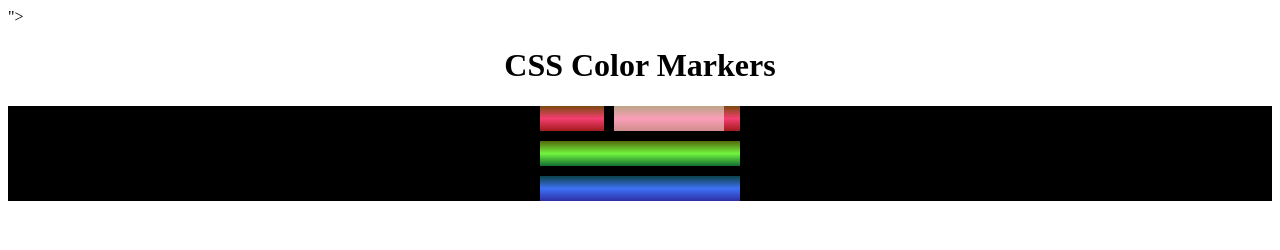
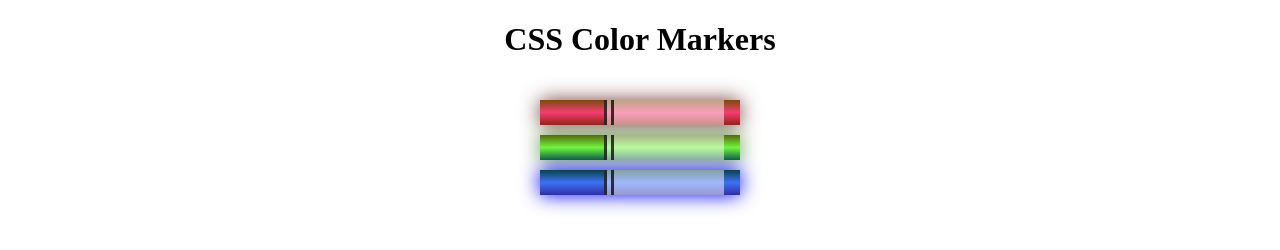
Before and after one commit to CODOTOUSAN/CSS-Colored-Markers, a plain HTML site: page index.html in a window 1280 px wide. Drawn offline with Linux system fonts and the light colour scheme.

Commit message:
completed css markers

```diff
--- a/index.html
+++ b/index.html
@@ -1,11 +1,10 @@
 <!DOCTYPE html>
 <html lang="en">
   <head>
-        <title></title>
     <meta charset="utf-8">
-        <meta name="viewport" content="width-device-width, initial-scale=1.0">
+    <meta name="viewport" content="width=device-width, initial-scale=1.0">
     <title>Colored Markers</title>
-        <link rel="stylesheet" href="styles.css">">
+    <link rel="stylesheet" href="styles.css">
   </head>
   <body>
     <h1>CSS Color Markers</h1>
@@ -15,8 +14,12 @@
         <div class="sleeve"></div>
       </div>
       <div class="marker green">
+        <div class="cap"></div>
+        <div class="sleeve"></div>
       </div>
       <div class="marker blue">
+        <div class="cap"></div>
+        <div class="sleeve"></div>
       </div>
     </div>
   </body>
--- a/styles.css
+++ b/styles.css
@@ -3,13 +3,16 @@ h1 {
 }
 
 .container {
-    background-color: rgb(0, 0, 0);
+  background-color: rgb(255, 255, 255);
+  padding: 10px 0;
 }
+
 .marker {
   width: 200px;
   height: 25px;
   margin: 10px auto;
 }
+
 .cap {
   width: 60px;
   height: 25px;
@@ -19,7 +22,7 @@ h1 {
   width: 110px;
   height: 25px;
   background-color: rgba(255, 255, 255, 0.5);
-    border-left: 10px solid black;
+  border-left: 10px double rgba(0, 0, 0, 0.75);
 }
 
 .cap, .sleeve {
@@ -28,12 +31,14 @@ h1 {
 
 .red {
   background: linear-gradient(rgb(122, 74, 14), rgb(245, 62, 113), rgb(162, 27, 27));
+  box-shadow: 0 0 20px 0 rgba(83, 14, 14, 0.8);
 }
 
 .green {
   background: linear-gradient(#55680D, #71F53E, #116C31);
+  box-shadow: 0 0 20px 0 #3B7E20CC;
 }
-
 .blue {
   background: linear-gradient(hsl(186, 76%, 16%), hsl(223, 90%, 60%), hsl(240, 56%, 42%));
+  box-shadow: 0 0 20px 0 blue;
 }
```
Lines whose indentation alone changed are shown as unchanged.
